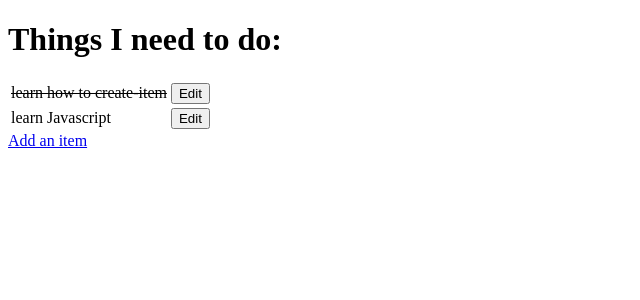
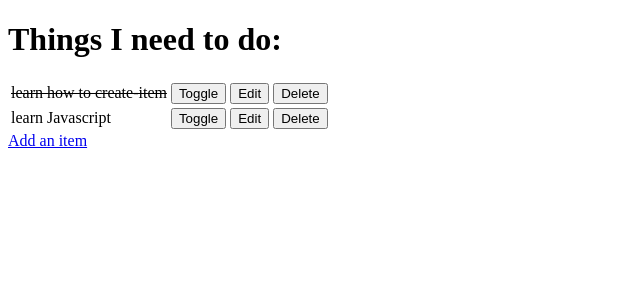
Before and after one commit to cartman1978/test-django, a Django app: page / in a window 1280 px wide. Shown: the top 300 px of the page, without its empty margins (0-640 px from the left). Run offline with Django 3.2, Linux system fonts and the light colour scheme; data comes from the database, SQL or seed files in the repository; both versions use the stored data as it was after the commit.

Commit message:
add delete_item template and functionality

```diff
--- a/django_todo/urls.py
+++ b/django_todo/urls.py
@@ -15,11 +15,13 @@ Including another URLconf
 """
 from django.contrib import admin
 from django.urls import path
-from todo.views import edit_item, get_todo_list, add_item, edit_item
+from todo import views
 
 urlpatterns = [
     path('admin/', admin.site.urls),
-    path('', get_todo_list, name='get_todo_list'),
-    path('add', add_item, name='add'),
-    path('edit/<item_id>', edit_item, name='edit'),
+    path('', views.get_todo_list, name='get_todo_list'),
+    path('add', views.add_item, name='add'),
+    path('edit/<item_id>', views.edit_item, name='edit'),
+    path('toggle/<item_id>', views.toggle_item, name='toggle'),
+    path('delete/<item_id>', views.delete_item, name='delete'),
 ]
--- a/todo/templates/todo/todo_list.html
+++ b/todo/templates/todo/todo_list.html
@@ -20,7 +20,17 @@
                 {% endif %}
                 <td>
                     <a href="/edit/{{ item.id }}">
+                        <button>Toggle</button>
+                    </a>
+                </td>
+                <td>
+                    <a href="/edit/{{ item.id }}">
                         <button>Edit</button>
+                    </a>
+                </td>
+                <td>
+                    <a href="/delete/{{ item.id }}">
+                        <button>Delete</button>
                     </a>
                 </td>
 
--- a/todo/views.py
+++ b/todo/views.py
@@ -23,6 +23,7 @@ def add_item(request):
     }
     return render(request, "todo/add_item.html", context)
 
+
 def edit_item(request, item_id):
     item = get_object_or_404(Item, id=item_id)
     if request.method == 'POST':
@@ -35,3 +36,15 @@ def edit_item(request, item_id):
         'form': form
     }
     return render(request, 'todo/edit_item.html', context)
+
+
+def toggle_item(request, item_id):
+    item = get_object_or_404(Item, id=item_id)
+    item.done = not item.done
+    item.save()
+    return redirect('get_todo_list')
+
+def delete_item(request, item_id):
+    item = get_object_or_404(Item, id=item_id)
+    item.delete()
+    return redirect('get_todo_list')
```
Also changed, not shown: db.sqlite3.
